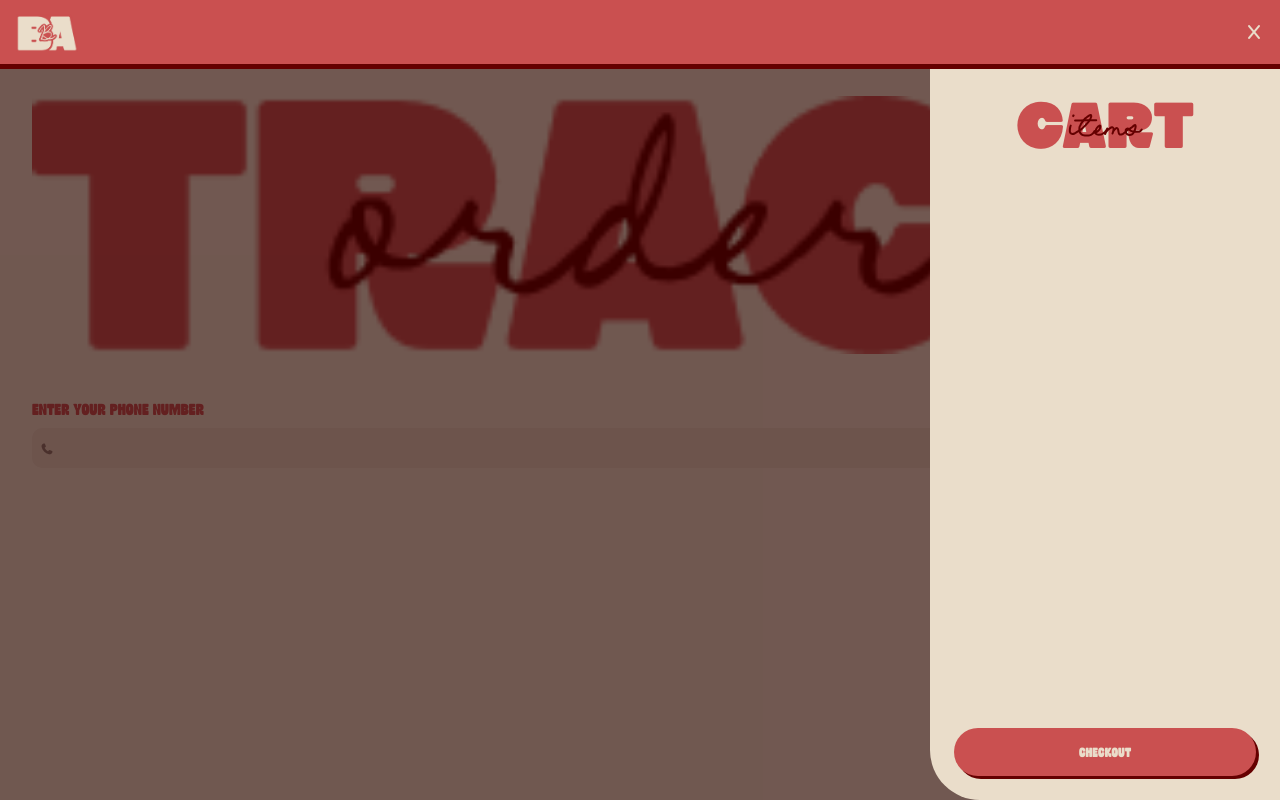
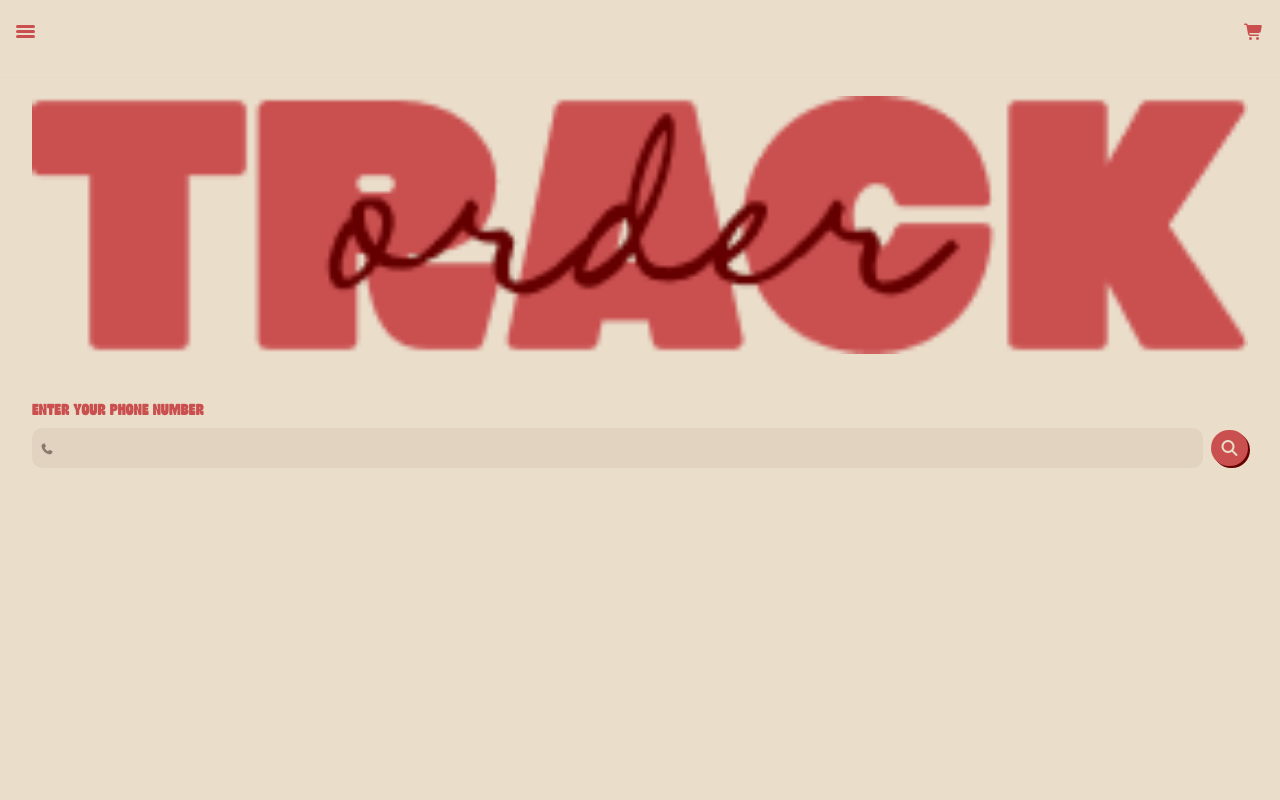
Before and after one commit to Brandon-Fernando/BA_BREW, a React (Vite) app: page /track in a window 1280 px wide. Built offline with nearby package versions, Linux system fonts and the light colour scheme.

Commit message:
layout updates

```diff
--- a/src/components/Header/Header.css
+++ b/src/components/Header/Header.css
@@ -6,44 +6,33 @@
   align-items: center;
   justify-content: space-between;
   padding: 1rem;
-  background-color: #CA5050;
   position: fixed;
   top: 0;
-  z-index: 100;
-  box-shadow: 0px 5px 0px #650000;
+  z-index: 99;
+  background-color: #EADDCA;
+  /* -webkit-mask-image: linear-gradient(to bottom, black, transparent);
+  mask-image: linear-gradient(to bottom, black, transparent); */
+}
+
+.header-container::after {
+  content: "";
+  position: absolute;
+  top: 100%;
+  left: 0;
+  width: 100%;
+  height: 1.5rem;
+  background: linear-gradient(to bottom, #EADDCA, transparent);
+  pointer-events: none;
 }
 
 
-.header-logo{
-  width: 2.5rem;
-  height: 2.5rem;
-  border-radius: 10px;
-  background-color: #EADDCA;
-  display: flex;
-  align-items: center;
-  justify-content: center;
-}
-
-.header-logo-img{
-  /* width: 2rem; */
-  height: 2.5rem;
-}
-
-.cart-menu{
-  display: flex;
-  align-items: center;
-  gap: 1.5rem;
-  color: #EADDCA;
-  font-size: 20px;
-}
-
 .header-menu{
   height: 2rem;
-  width: 1.5rem;
+  width: 1.2rem;
   display: flex;
   flex-direction: column;
   align-items: center;
-  gap: 3px;
+  gap: 2px;
   justify-content: center;
   padding-bottom: 2px;
 }
@@ -51,10 +40,10 @@
 .header-line{
   width: 100%;
   height: 3px;
-  background-color: #EADDCA;
+  background-color: #CA5050;
   border-radius: 50px;
 }
 
-.x{
-  color: #EADDCA;
+.cart-icon{
+  color: #CA5050;
 }
--- a/src/components/Header/Header.jsx
+++ b/src/components/Header/Header.jsx
@@ -1,53 +1,78 @@
+// import "./Header.css";
+// import { AnimatePresence, motion } from "framer-motion";
+// import { headerAnimation } from "../../animations/motionVariants";
+// import { useNavigate } from "react-router-dom";
+
+// const Header = ({
+//   menuSidebarOpen,
+//   cartSidebarOpen,
+//   setMenuSidebarOpen,
+//   setCartSidebarOpen
+// }) => {
+//   const navigate = useNavigate();
+
+//   return(
+//     <div className="header-container">
+//       {/* LOGO  */}
+//       <img
+//         src="/Logo/SecondaryLogoLight.png"
+//         alt="Logo"
+//         className="header-logo-img"
+//         onClick={() => {
+//           setMenuSidebarOpen(false)
+//           setCartSidebarOpen(false)
+//           navigate("/")}}
+//       />
+
+//       {/* CART MENU  */}
+//       <AnimatePresence mode="wait">
+//       {(menuSidebarOpen || cartSidebarOpen) ? (
+//         <motion.i
+//           className="fa-solid fa-x x"
+//           variants={headerAnimation}
+//           initial="hidden"
+//           animate="visible"
+//           exit="exit"
+//           onClick={() => {
+//             setCartSidebarOpen(false)
+//             setMenuSidebarOpen(false)
+//           }}
+//         />
+//       ) : (
+//         <motion.div
+//           className="cart-menu"
+//           variants={headerAnimation}
+//           initial="hidden"
+//           animate="visible"
+//           exit="exit"
+//         >
+//           <i onClick={() => setCartSidebarOpen(true)} className="fa-solid fa-cart-shopping"/>
+
+//           <div
+//             className="header-menu"
+//             onClick={() => setMenuSidebarOpen(true)}
+//           >
+//             <div className="header-line"/>
+//             <div className="header-line"/>
+//             <div className="header-line"/>
+//           </div>
+//         </motion.div>
+//       )}
+
+//       </AnimatePresence>
+
+//     </div>
+//   )
+// }
+
+// export default Header;
 import "./Header.css";
-import { AnimatePresence, motion } from "framer-motion";
-import { headerAnimation } from "../../animations/motionVariants";
-import { useNavigate } from "react-router-dom";
 
 const Header = ({
-  menuSidebarOpen,
-  cartSidebarOpen,
-  setMenuSidebarOpen,
-  setCartSidebarOpen
-}) => {
-  const navigate = useNavigate();
-
-  return(
+  setMenuSidebarOpen
+}) => (
   <div className="header-container">
-      {/* LOGO  */}
-      <img
-        src="/Logo/SecondaryLogoLight.png"
-        alt="Logo"
-        className="header-logo-img"
-        onClick={() => {
-          setMenuSidebarOpen(false)
-          setCartSidebarOpen(false)
-          navigate("/")}}
-      />
-
-      {/* CART MENU  */}
-      <AnimatePresence mode="wait">
-      {(menuSidebarOpen || cartSidebarOpen) ? (
-        <motion.i
-          className="fa-solid fa-x x"
-          variants={headerAnimation}
-          initial="hidden"
-          animate="visible"
-          exit="exit"
-          onClick={() => {
-            setCartSidebarOpen(false)
-            setMenuSidebarOpen(false)
-          }}
-        />
-      ) : (
-        <motion.div
-          className="cart-menu"
-          variants={headerAnimation}
-          initial="hidden"
-          animate="visible"
-          exit="exit"
-        >
-          <i onClick={() => setCartSidebarOpen(true)} className="fa-solid fa-cart-shopping"/>
-
+    {/* MENU */}
     <div
       className="header-menu"
       onClick={() => setMenuSidebarOpen(true)}
@@ -56,13 +81,9 @@ const Header = ({
       <div className="header-line"/>
       <div className="header-line"/>
     </div>
-        </motion.div>
-      )}
 
-      </AnimatePresence>
-
+     <i className="fa-solid fa-cart-shopping cart-icon"/>
   </div>
 )
-}
 
 export default Header;
--- a/src/components/Layout/Layout.jsx
+++ b/src/components/Layout/Layout.jsx
@@ -14,7 +14,7 @@ const Layout = () => {
   const location = useLocation();
   const [menuSidebarOpen, setMenuSidebarOpen] = useState(false);
   const [cartPopupOpen, setCartPopupOpen] = useState(false);
-  const [cartSidebarOpen, setCartSidebarOpen] = useState(true);
+  const [cartSidebarOpen, setCartSidebarOpen] = useState(false);
 
   const overlayOpen = Boolean(
     menuSidebarOpen ||
@@ -46,7 +46,7 @@ const Layout = () => {
 
   return(
     <div className="layout">
-      {location.pathname !== "/checkout" && (
+      {(location.pathname !== "/checkout" || menuSidebarOpen) && (
         <Header
           menuSidebarOpen={menuSidebarOpen}
           cartSidebarOpen={cartSidebarOpen}
@@ -99,21 +99,6 @@ const Layout = () => {
 
           </>
         )}
-
-        {cartSidebarOpen && (
-          <>
-            <motion.div
-              className="backdrop"
-              onClick={() => setCartSidebarOpen(false)}
-              variants={backdropFade}
-              initial="hidden"
-              animate="visible"
-              exit="exit"
-            />
-
-            <CartSidebar onClose={() => setCartSidebarOpen(false)}/>
-          </>
-        )}
       </AnimatePresence>
 
     </div>
--- a/src/components/MenuSidebar/MenuSidebar.css
+++ b/src/components/MenuSidebar/MenuSidebar.css
@@ -5,7 +5,7 @@
   width: min(80vw, 350px);
   height: 100dvh;
   background: #EADDCA;
-  z-index: 99;
+  z-index: 100;
   padding: 1.5rem;
   border-bottom-left-radius: 50px;
   display: flex;
```
Also changed, not shown: src/components/Layout/Layout.css (line endings or trailing spaces). Lines whose indentation alone changed are shown as unchanged.
